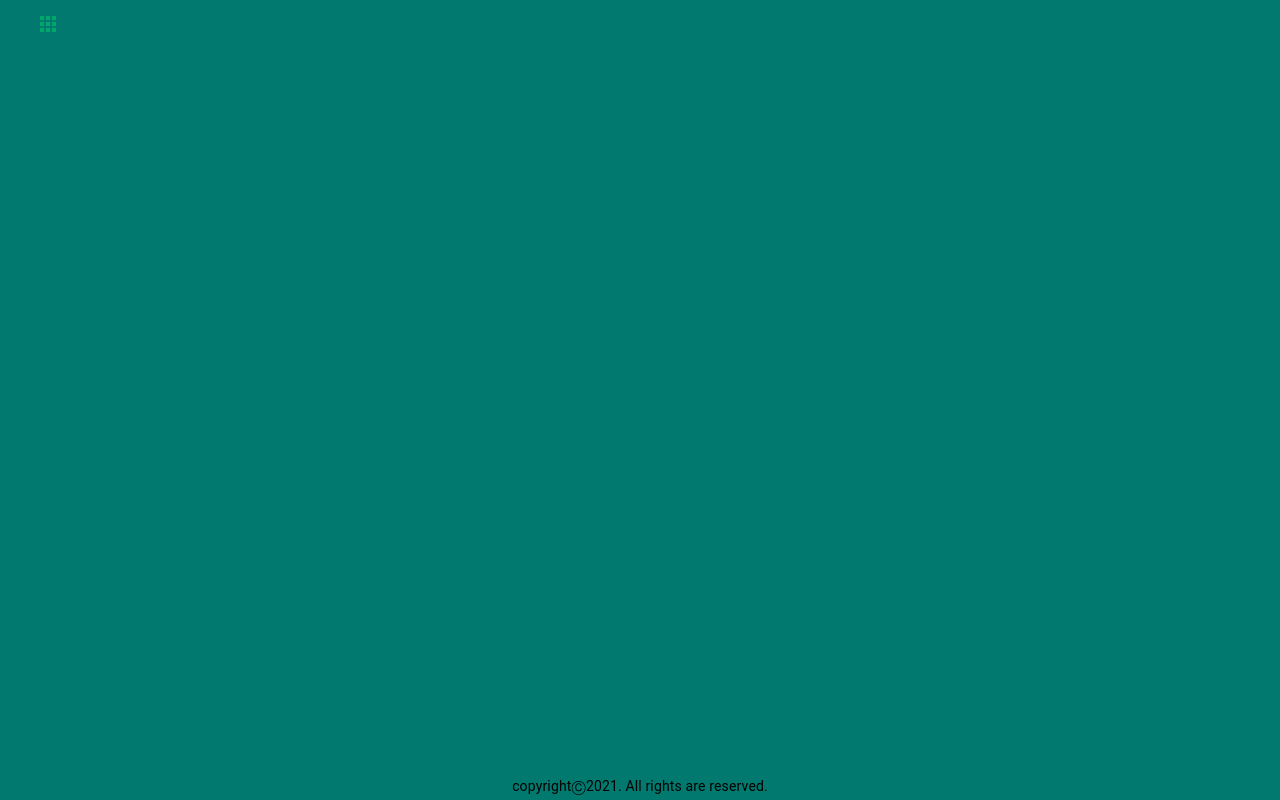
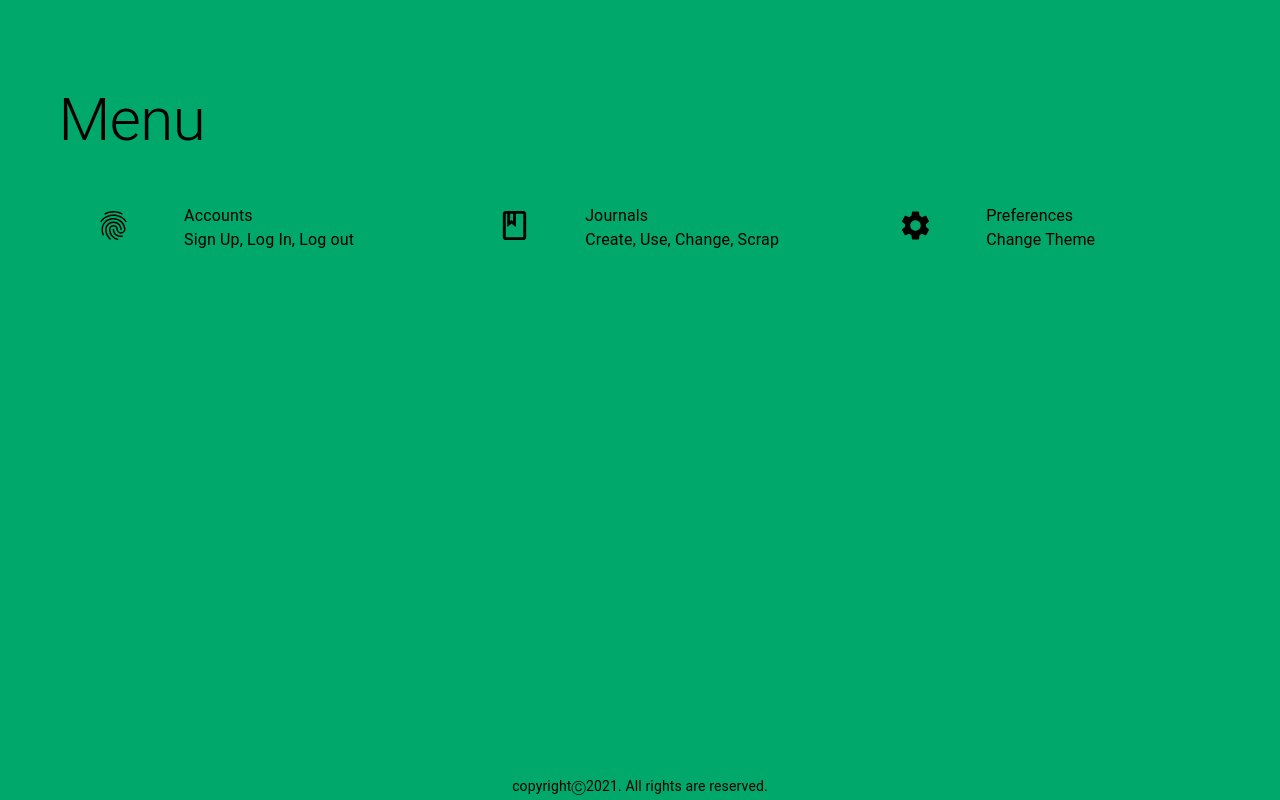
Before and after one commit to DevVrat0xB/Sole-Chronicle, a React app: page / in a window 1280 px wide. Both pictures are taken after a click on the button "Menu". Built offline with nearby package versions, Linux system fonts and the light colour scheme.

Commit message:
Added some menu options (non-redirecting links)

```diff
--- a/src/components/menu.jsx
+++ b/src/components/menu.jsx
@@ -1,26 +1,82 @@
-import React from "react";
+import React, { useState } from "react";
+import PropTypes from "prop-types";
+import MenuOptions from "./menu_options.js";
+import Option from "./option.jsx";
 
+// Material core components.
+import Box from "@material-ui/core/Box";
 import Fade from "@material-ui/core/Fade";
+import Grid from "@material-ui/core/Grid";
+import Typography from "@material-ui/core/Typography";
+
+// icons and styles.
 import { makeStyles } from "@material-ui/core/styles";
 const useStyles = makeStyles((theme) => ({
   fullHeightWidth: {
-    position: "absolute",
+    display: "block",
+    position: "fixed",
     top: "0",
     left: "0",
     height: "100vh",
     width: "100%",
-    backgroundColor: theme.palette.secondary.main,
+    backgroundColor: theme.palette.primary.main,
+  },
+  marginedContainer: {
+    marginTop: "8vh",
+    marginBottom: "2vh",
+    marginLeft: "3%",
+    marginRight: "3%",
+    height: "90vh",
+    width: "94%",
+  },
+  somePadding: {
+    padding: "2%",
+    height: "auto",
   },
 }));
 
 const Menu = (props) => {
   const style = useStyles();
+  const options = MenuOptions;
 
   return (
     <Fade in={props.fadeIn} timeout={{ enter: 500, exit: 500 }}>
-      <div className={style.fullHeightWidth}></div>
+      <Box variant="div" className={style.fullHeightWidth}>
+        <Grid
+          container
+          alignItems="center"
+          alignContent="flex-start"
+          spacing={5}
+          className={style.marginedContainer}
+        >
+          <Grid item xs={12}>
+            <Typography variant="h2">{"Menu"}</Typography>
+          </Grid>
+          {options.map((optionDetails) => (
+            <Grid
+              item
+              xs={12}
+              sm={6}
+              md={4}
+              key={optionDetails.name}
+              className={style.somePadding}
+            >
+              <Option details={optionDetails} />
+            </Grid>
+          ))}
+        </Grid>
+      </Box>
     </Fade>
   );
 };
 
+Menu.propTypes = {
+  fadeIn: PropTypes.bool.isRequired,
+  options: {
+    name: PropTypes.string.isRequired,
+    icon: PropTypes.element.isRequired,
+    subOptions: PropTypes.arrayOf(PropTypes.string),
+  },
+};
+
 export default Menu;
--- /dev/null
+++ b/src/components/menu_options.js
@@ -0,0 +1,25 @@
+import React from "react";
+import BookIcon from "@material-ui/icons/BookOutlined";
+import FingerprintIcon from "@material-ui/icons/Fingerprint";
+import SettingsIcon from "@material-ui/icons/Settings";
+
+const menuOptions = [
+  {
+    name: "Accounts",
+    icon: <FingerprintIcon />,
+    subOptions: ["Sign Up", "Log In", "Log out"],
+    hint: null,
+  },
+  {
+    name: "Journals",
+    icon: <BookIcon />,
+    subOptions: ["Create", "Use", "Change", "Scrap"],
+  },
+  {
+    name: "Preferences",
+    icon: <SettingsIcon />,
+    subOptions: ["Change Theme"],
+  },
+];
+
+export default menuOptions;
--- /dev/null
+++ b/src/components/option.jsx
@@ -0,0 +1,63 @@
+import React from "react";
+import PropTypes from "prop-types";
+import clsx from "clsx";
+import Grid from "@material-ui/core/Grid";
+import SvgIcon from "@material-ui/core/SvgIcon";
+import Typography from "@material-ui/core/Typography";
+
+import { makeStyles } from "@material-ui/core/styles";
+const useStyles = makeStyles((theme) => ({
+  cardHeight: {
+    minHeight: "10vh",
+  },
+  centered: {
+    textAlign: "center",
+  },
+  outlineOnHover: {
+    "&:hover": {
+      color: theme.palette.common.white,
+    },
+  },
+}));
+
+const Option = (props) => {
+  const style = useStyles();
+  const { name, icon, subOptions } = props.details;
+
+  function showAllSubOptions(optionsList) {
+    if (optionsList && optionsList.length > 0) return optionsList.join(", ");
+  }
+
+  return (
+    <Grid
+      container
+      alignItems="center"
+      spacing={2}
+      className={clsx(style.cardHeight, style.outlineOnHover)}
+      onClick={() => {
+        console.debug("Option selected: " + name);
+      }}
+    >
+      <Grid item xs={4} className={style.centered}>
+        <SvgIcon fontSize="large">{icon}</SvgIcon>
+      </Grid>
+      <Grid container item xs={8}>
+        <Grid item xs={12}>
+          <Typography>{name}</Typography>
+        </Grid>
+        <Grid item xs={12}>
+          <Typography>{showAllSubOptions(subOptions)}</Typography>
+        </Grid>
+      </Grid>
+    </Grid>
+  );
+};
+
+Option.propTypes = {
+  details: {
+    name: PropTypes.string.isRequired,
+    icon: PropTypes.element.isRequired,
+    subOptions: PropTypes.arrayOf(PropTypes.string),
+  },
+};
+export default Option;
```
